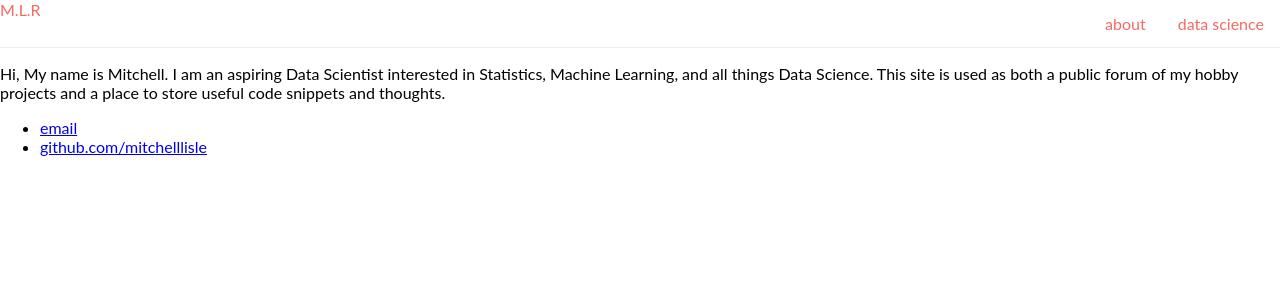
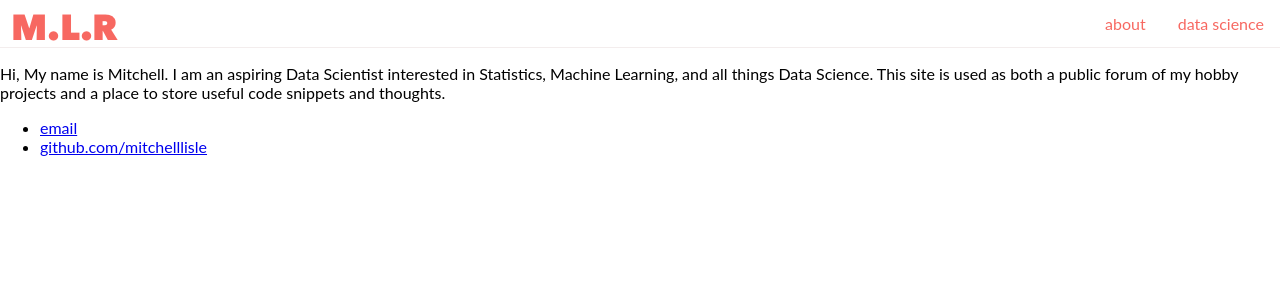
Before and after one commit to mitchelllisle/mlr_website, a Jekyll site: the page built from index.html, in a window 1280 px wide. Shown: the top 300 px of the page. Built offline with Jekyll 4.4.1, drawn with Linux system fonts in a browser that asks for light colours.

Commit message:
Update default.html

```diff
--- a/_layouts/default.html
+++ b/_layouts/default.html
@@ -8,7 +8,7 @@
   </head>
   <body>
     <nav>
-      <logo>M.L.R</logo>
+      <logo><img src="/assets/mlr.png"></logo>
 <ul>
 <li><a href="/">data science</a></li>
 <li><a href="/about">about</a></li>
```
